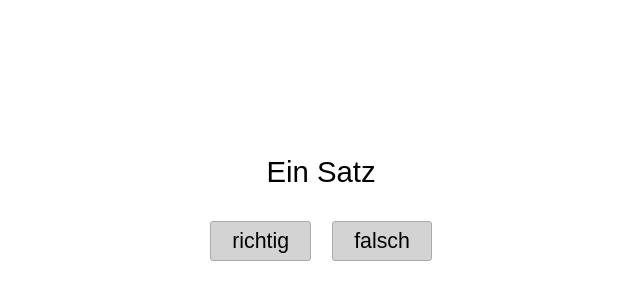
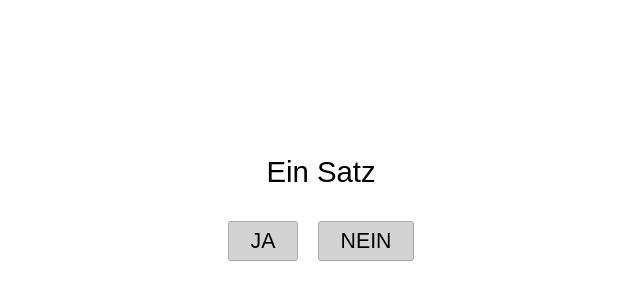
Before and after one commit to iqb-berlin/verona-player-speedtest, a website: page verona-player-speedtest-1.0.2.html in a window 1280 px wide. Shown: the part 208-508 px from the top of the page, without its empty margins (319-959 px from the left). Drawn offline with Linux system fonts and the light colour scheme.

Commit message:
namen der Button geändert

```diff
--- a/verona-player-speedtest-1.0.2.html
+++ b/verona-player-speedtest-1.0.2.html
@@ -96,11 +96,11 @@
   <form id="buttons">
     <label>
       <input type="radio" name="main" value="A">
-      <span class="button">richtig</span>
+      <span class="button">JA</span>
     </label>
     <label>
       <input type="radio" name="main" value="B">
-      <span class="button">falsch</span>
+      <span class="button">NEIN</span>
     </label>
   </form>
 </div>
```
